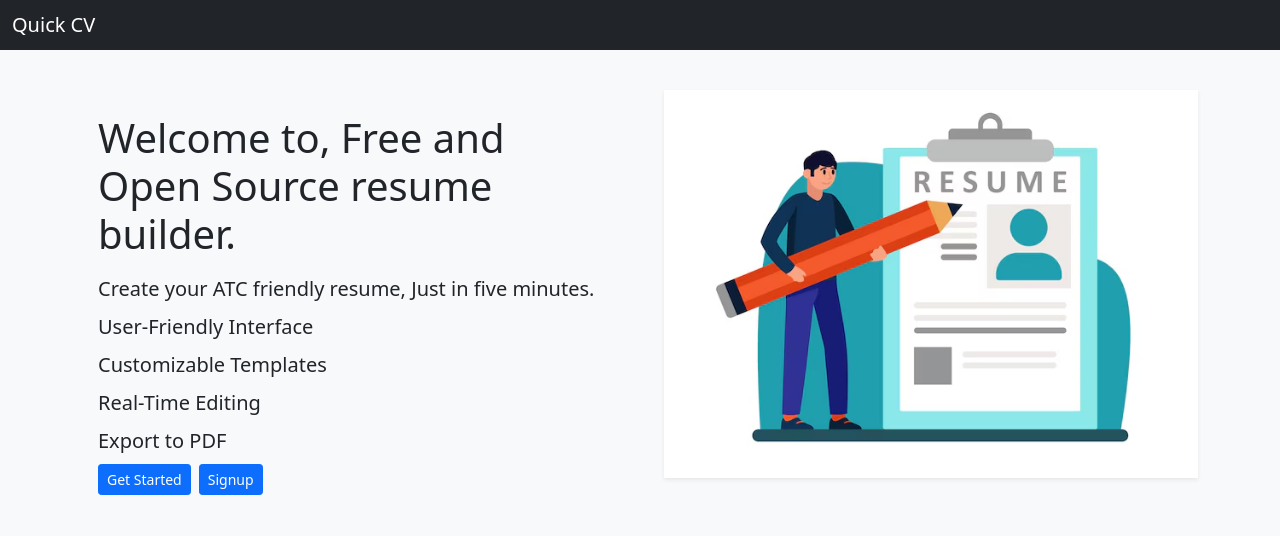
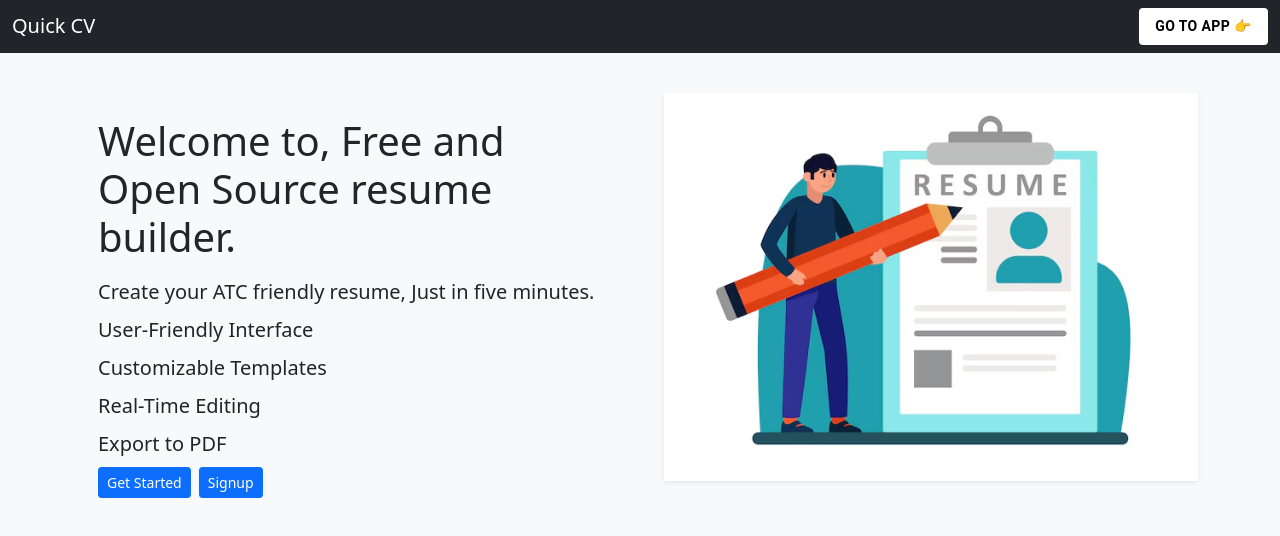
Before and after one commit to YITO-org/quick-cv-ui, a React (Vite) app: page / in a window 1280 px wide. Shown: the top 536 px of the page. Built offline with nearby package versions, Linux system fonts and the light colour scheme.

Commit message:
Header changes

```diff
--- a/index.html
+++ b/index.html
@@ -1,10 +1,11 @@
 <!doctype html>
 <html lang="en">
   <head>
+  <link href="https://fonts.googleapis.com/css2?family=Open+Sans:wght@400;600;700&display=swap" rel="stylesheet">
 
-    <style>
+    <!-- <style>
       @import url('https://fonts.googleapis.com/css2?family=Roboto:ital,wght@0,100;0,300;0,400;0,500;0,700;0,900;1,100;1,300;1,400;1,500;1,700;1,900&display=swap');
-    </style>
+    </style> -->
 
 
     <script src="https://cdn.jsdelivr.net/npm/js-cookie@2/src/js.cookie.min.js"></script>
--- a/src/App.tsx
+++ b/src/App.tsx
@@ -1,4 +1,3 @@
-// Hey Hey
 "use client"
 import React, { useEffect } from "react";
 import {BrowserRouter, Route, Routes , Outlet} from "react-router-dom";
--- a/src/screens/landingPage.tsx
+++ b/src/screens/landingPage.tsx
@@ -3,6 +3,7 @@ import { useNavigate } from "react-router-dom";
 import { connect } from "react-redux";
 // import {useWidth} from "../layout";
 import hairingimg from "../assets/hairingimg.avif";
+import Button from '@mui/material/Button';
 
 let LandingPage : React.FC<any> = (props)=>{
 
@@ -49,6 +50,10 @@ let LandingPage : React.FC<any> = (props)=>{
     <nav className="navbar sticky-top navbar-dark bg-dark">
             <div className="container-fluid">
               <div className="navbar-brand mb-0 h1">Quick CV</div>
+              <Button  sx={{backgroundColor:"white",color:"black",fontWeight:"700",paddingX:2, "&:hover": {
+      backgroundColor: "white",
+      color: "blue",
+    },}} onClick={redirect}>Go to App 👉</Button>
             </div>
           </nav>
 
```
